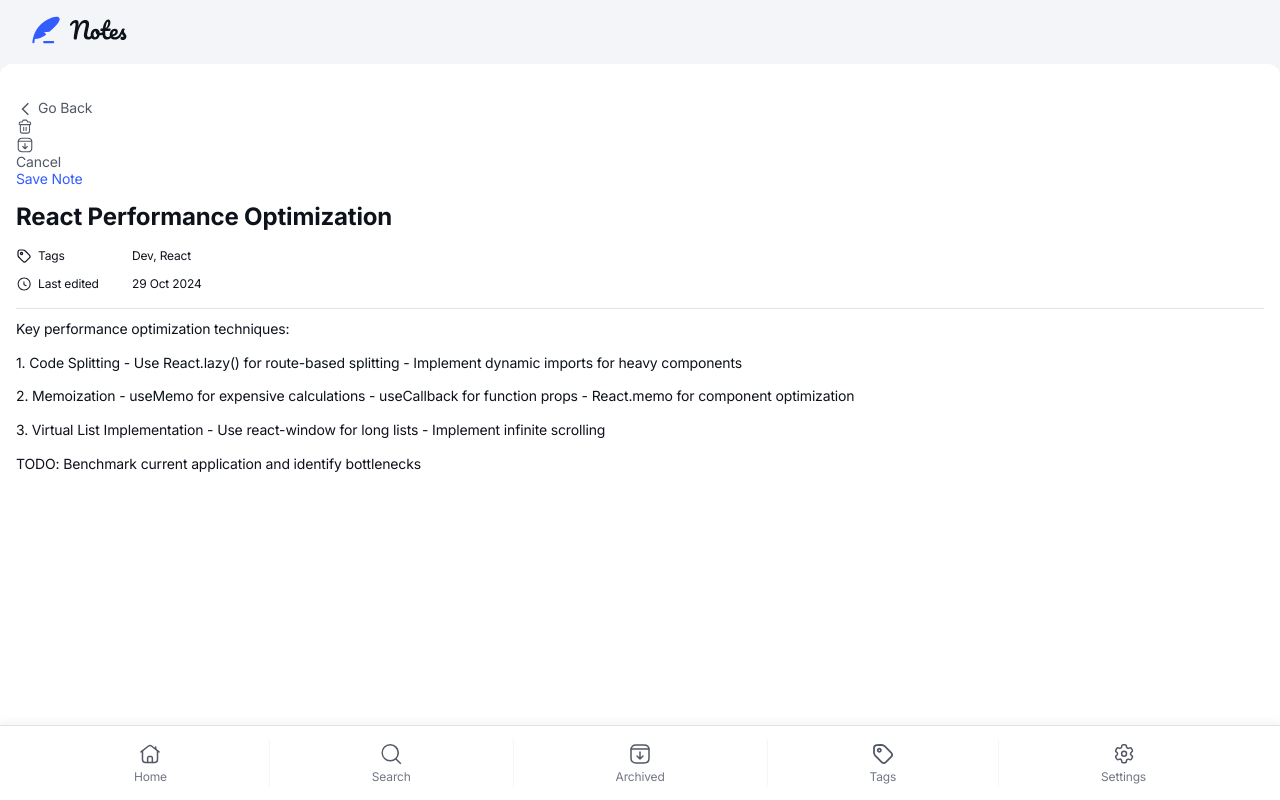
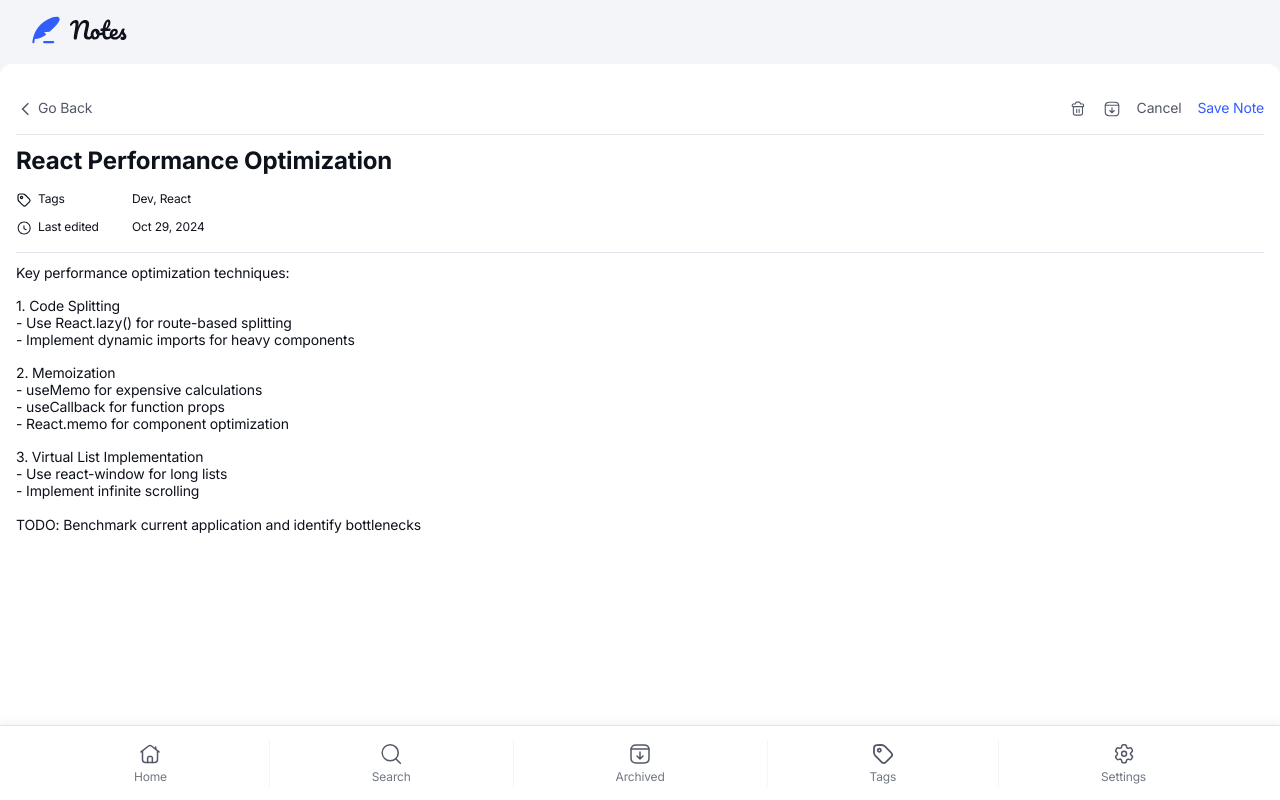
Before and after one commit to vicaleksa/note-taking-web-app, a React app: page /1 in a window 1280 px wide. Built offline with nearby package versions, Linux system fonts and the light colour scheme.

Commit message:
find note in data

```diff
--- a/src/pages/NoteDetail/index.tsx
+++ b/src/pages/NoteDetail/index.tsx
@@ -1,50 +1,40 @@
-import Button from '../../components/Button';
+import { useParams } from 'react-router';
 import IconClock from '../../components/Icons/IconClock';
 import IconTag from '../../components/Icons/IconTag';
 import styles from './style.module.css';
+import data from '../../data.json';
+import formatDate from '../../utils/formatDate';
+import NoteActions from './NoteActions';
 
-export default function NoteDetail({ title }) {
+export default function NoteDetail() {
+    const { id } = useParams();
+    const selectedNote = data.notes.find((note) => id === note.id);
+    if (!selectedNote) {
+        return <p>Note is not found</p>;
+    }
+    const {
+        title,
+        tags,
+        content,
+        lastEdited,
+    } = selectedNote;
+    const tagElements = tags.join(', ');
+    const date = formatDate(lastEdited);
+
     return (
         <>
-            <div className={styles.navContainer}>
-                <Button variant="ghost" buttonText="Go Back" leftIcon="arrowLeft" />
-                <div className={styles.rightControl}>
-                    <Button variant="ghost" leftIcon="delete" />
-                    <Button variant="ghost" leftIcon="archive" />
-                    <Button variant="ghost" buttonText="Cancel" />
-                    <Button variant="ghost" buttonText="Save Note" color="blue" />
-                </div>
-            </div>
-            <h1 className={styles.title}>React Performance Optimization</h1>
+            <NoteActions />
+            <h1 className={styles.title}>{title}</h1>
             <div className={styles.property}>
                 <IconTag className={styles.propertyIcon} />
                 <div className={styles.propertyName}>Tags</div>
-                <div>Dev, React</div>
+                <div>{tagElements}</div>
                 <IconClock className={styles.propertyIcon} />
                 <div className={styles.propertyName}>Last edited</div>
-                <time>29 Oct 2024</time>
+                <time>{date}</time>
             </div>
             <p className={styles.text}>
-                Key performance optimization techniques:
-                <br />
-                <br />
-                1. Code Splitting
-                - Use React.lazy() for route-based splitting
-                - Implement dynamic imports for heavy components
-                <br />
-                <br />
-                2. Memoization
-                - useMemo for expensive calculations
-                - useCallback for function props
-                - React.memo for component optimization
-                <br />
-                <br />
-                3. Virtual List Implementation
-                - Use react-window for long lists
-                - Implement infinite scrolling
-                <br />
-                <br />
-                TODO: Benchmark current application and identify bottlenecks
+                {content}
             </p>
         </>
     );
```
